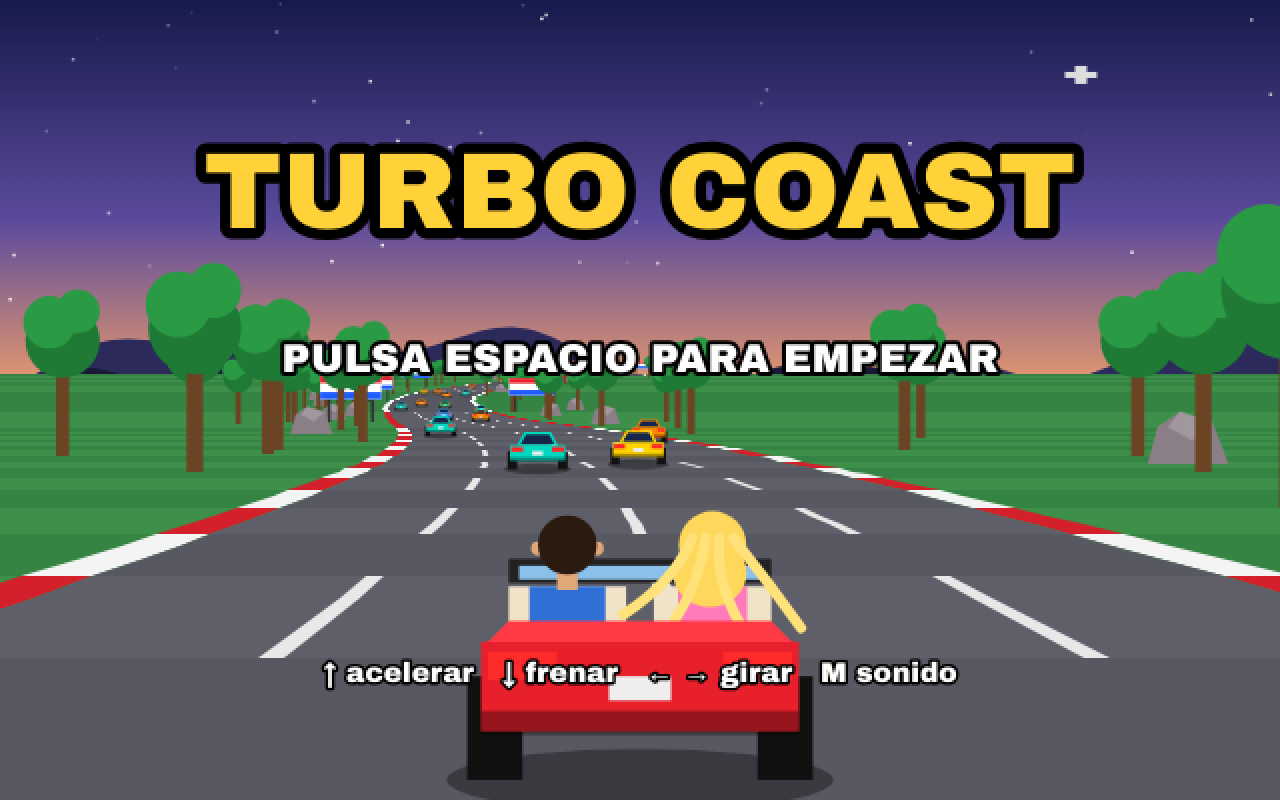
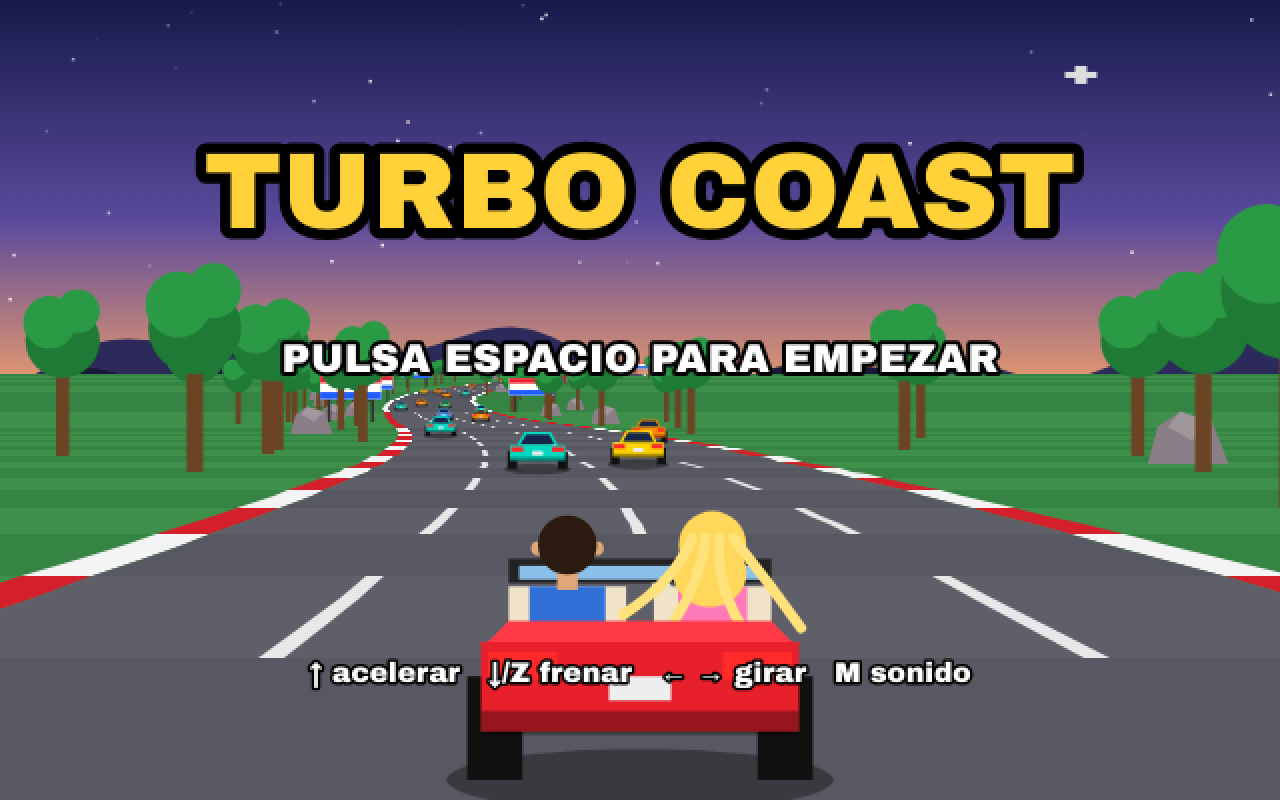
Before and after one commit to jperezgo2012-glitch/turbo-coast, a plain HTML site: page index.html in a window 1280 px wide. Drawn offline with Linux system fonts and the light colour scheme.

Commit message:
Add Z key to brake
Co-Authored-By: Claude Sonnet 5.5 <noreply@anthropic.com>

```diff
--- a/index.html
+++ b/index.html
@@ -234,7 +234,7 @@ function startPressed(){
 }
 addEventListener('keyup',e=>{ keys[e.code]=false; });
 const kLeft=()=>keys.ArrowLeft||keys.KeyA, kRight=()=>keys.ArrowRight||keys.KeyD;
-const kUp=()=>keys.ArrowUp||keys.KeyW, kDown=()=>keys.ArrowDown||keys.KeyS;
+const kUp=()=>keys.ArrowUp||keys.KeyW, kDown=()=>keys.ArrowDown||keys.KeyS||keys.KeyZ;
 
 // --- lógica ---
 function update(dt){
@@ -679,7 +679,7 @@ function drawHud(){
   if(state==='title'){
     txt('TURBO COAST',W/2,70,54,'#ffd23a','center');
     txt('PULSA ESPACIO PARA EMPEZAR',W/2,170,20,(Math.floor(tick*2)%2)?'#fff':'#ff7ab8','center');
-    txt('↑ acelerar   ↓ frenar   ← → girar   M sonido',W/2,330,14,'#fff','center');
+    txt('↑ acelerar   ↓/Z frenar   ← → girar   M sonido',W/2,330,14,'#fff','center');
     if(hi) txt('RÉCORD '+hi,W/2,356,14,'#9ff','center');
     return;
   }
```
